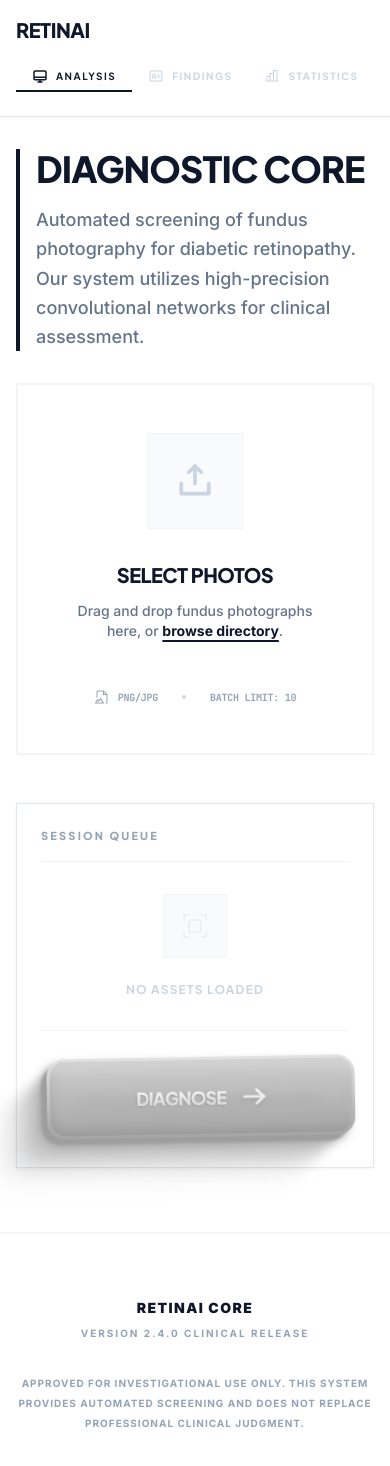
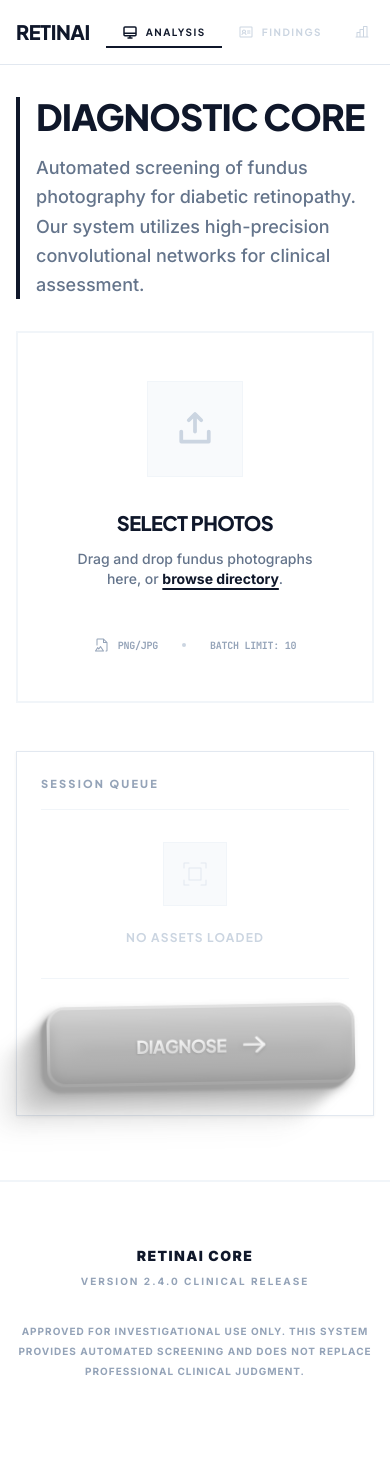
Before and after one commit to hostelfood-creator/retinal-disease, a Next.js app in the folder retinal-disease-detection/frontend-next/: page / in a window 390 px wide. Shown: the top 1466 px of the page. After the commit the page ends 1445 px from the top, so only its background shows below. Built offline with nearby package versions, Linux system fonts and the light colour scheme.

Commit message:
Fix UploadSection SVG fixed aspect ratio and padding for mobile

```diff
--- a/retinal-disease-detection/frontend-next/src/app/globals.css
+++ b/retinal-disease-detection/frontend-next/src/app/globals.css
@@ -34,11 +34,13 @@
     -webkit-font-smoothing: antialiased;
     -moz-osx-font-smoothing: grayscale;
     text-rendering: optimizeLegibility;
+    overflow-x: hidden;
   }
 
   body {
     @apply bg-white text-slate-900 font-sans;
     font-feature-settings: "cv02", "cv03", "cv04", "cv11", "ss01";
+    overflow-x: hidden;
   }
 
   h1, h2, h3, h4, h5, h6 {
--- a/retinal-disease-detection/frontend-next/src/components/Header.tsx
+++ b/retinal-disease-detection/frontend-next/src/components/Header.tsx
@@ -20,7 +20,7 @@ export const Header: React.FC<HeaderProps> = ({ activeTab, onTabChange, resultsC
   return (
     <header className="sticky top-0 z-40 w-full border-b border-slate-200 bg-white">
       <div className="mx-auto max-w-7xl px-4 sm:px-6 lg:px-8">
-        <div className="flex min-h-16 flex-col sm:flex-row sm:items-center justify-between gap-4 py-4 sm:py-0">
+        <div className="flex h-16 items-center justify-between gap-4 overflow-x-auto no-scrollbar">
           <div className="flex items-center gap-4">
 
             <div className="flex items-baseline gap-3">
@@ -34,7 +34,7 @@ export const Header: React.FC<HeaderProps> = ({ activeTab, onTabChange, resultsC
             </div>
           </div>
 
-          <nav className="flex w-full overflow-x-auto no-scrollbar items-center pb-2 sm:pb-0 sm:w-auto sm:h-full">
+          <nav className="flex h-full items-center shrink-0">
             {TABS.map((t) => (
               <button
                 key={t.id}
--- a/retinal-disease-detection/frontend-next/src/components/UploadSection.tsx
+++ b/retinal-disease-detection/frontend-next/src/components/UploadSection.tsx
@@ -529,7 +529,7 @@ export const UploadSection: React.FC<UploadSectionProps> = ({
                      disabled={files.length === 0 || loading}
                    >
                      <div className="bg" />
-                     <svg xmlns="http://www.w3.org/2000/svg" fill="none" viewBox="0 0 342 208" height={208} width={342} className="splash">
+                     <svg xmlns="http://www.w3.org/2000/svg" fill="none" viewBox="0 0 342 208" style={{ width: '100%', height: 'auto' }} className="splash">
                        <path strokeLinecap="round" strokeWidth={3} d="M54.1054 99.7837C54.1054 99.7837 40.0984 90.7874 26.6893 97.6362C13.2802 104.485 1.5 97.6362 1.5 97.6362" />
                        <path strokeLinecap="round" strokeWidth={3} d="M285.273 99.7841C285.273 99.7841 299.28 90.7879 312.689 97.6367C326.098 104.486 340.105 95.4893 340.105 95.4893" />
                        <path strokeLinecap="round" strokeWidth={3} strokeOpacity="0.3" d="M281.133 64.9917C281.133 64.9917 287.96 49.8089 302.934 48.2295C317.908 46.6501 319.712 36.5272 319.712 36.5272" />
@@ -544,7 +544,7 @@ export const UploadSection: React.FC<UploadSectionProps> = ({
                        <path strokeLinecap="round" strokeWidth={3} strokeOpacity="0.3" d="M62.2941 145.984C62.2941 145.984 55.4671 161.167 40.4932 162.746C25.5194 164.326 23.7159 174.449 23.7159 174.449" />
                      </svg>
                      <div className="wrap">
-                       <svg xmlns="http://www.w3.org/2000/svg" fill="none" viewBox="0 0 221 42" height={42} width={221} className="path">
+                       <svg xmlns="http://www.w3.org/2000/svg" fill="none" viewBox="0 0 221 42" style={{ width: '100%', height: '100%' }} preserveAspectRatio='none' className="path">
                          <path strokeLinecap="round" strokeWidth={3} d="M182.674 2H203C211.837 2 219 9.16344 219 18V24C219 32.8366 211.837 40 203 40H18C9.16345 40 2 32.8366 2 24V18C2 9.16344 9.16344 2 18 2H47.8855" />
                        </svg>
                        <div className="outline" />
```
